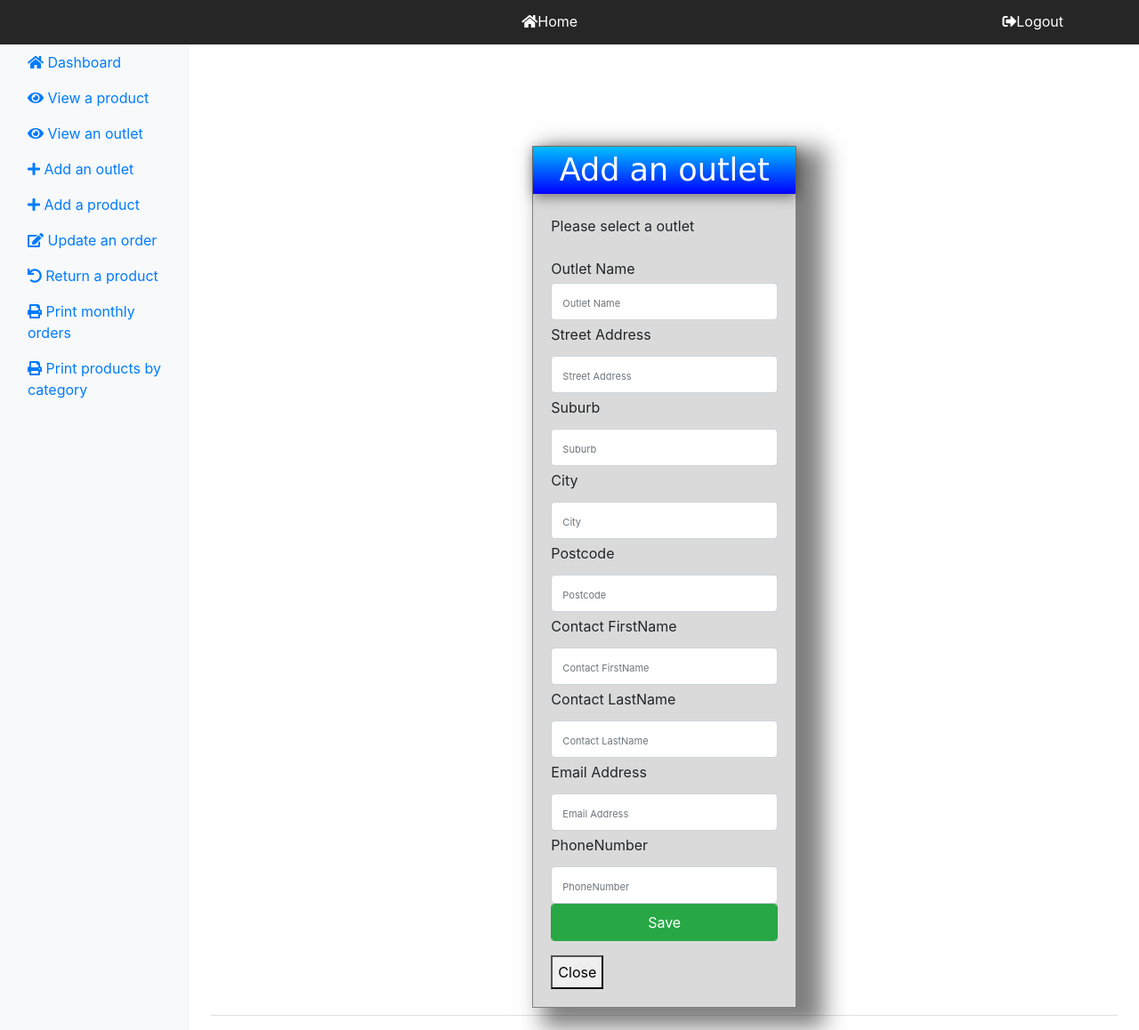
After one commit to songlei1979/htcs5604-2021s2API, a Flask app: page /addanoutlet in a window 1280 px wide. The commit adds this page. Shown: the whole page at 89% size. Run offline with Flask 2, Linux system fonts and the light colour scheme; the visitor is signed in with stand-in values (Sample User, id 1); some libraries are stand-ins or nearby versions.

Commit message:
add an outlet

```diff
--- a/app.py
+++ b/app.py
@@ -3,7 +3,7 @@ import decimal
 from flask import Flask, send_from_directory, request, redirect, url_for, session, render_template
 import simplejson as json
 
-from Classes import DataShow
+from Classes import DataShow, Outlet
 from flask_cors import CORS
 
 
@@ -52,6 +52,13 @@ def viewanoutlet():
     # check if user is loggedin
     if 'loggedin' in session:
         return render_template('viewanoutlet.html', username=session['username'])
+    return redirect(url_for('login'))
+
+@app.route('/addanoutlet')
+def addanoutlet():
+    # check if user is loggedin
+    if 'loggedin' in session:
+        return render_template('addanoutlet.html', username=session['username'])
     return redirect(url_for('login'))
 
 # products
@@ -114,6 +121,26 @@ def getOrderline(orderline_id):
     ds = DataShow()
     return json.dumps(ds.orderline(orderline_id))
 
+@app.route('/addanoutletAPI', methods=['POST'])
+def addanoutletapi():
+    request_data = request.get_json()
+    OutletName = request_data['OutletName']
+    Streetaddress = request_data['Streetaddress']
+    Suburb = request_data['Suburb']
+    City = request_data['City']
+    Postcode = request_data['Postcode']
+    ContactFirstName = request_data['ContactFirstName']
+    ContactLastName = request_data['ContactLastName']
+    Emailaddress = request_data['Emailaddress']
+    PhoneNumber = request_data['PhoneNumber']
+    outlet = Outlet(0, OutletName, Streetaddress, Suburb, City, Postcode, ContactFirstName, ContactLastName, Emailaddress, PhoneNumber)
+    try:
+        outlet.insert()
+        return "New outlet saved successfully"
+    except:
+        return "Insertion is failed, please contact administrator"
+
+
 @app.route("/static/<path:path>")
 def static_dir(path):
     return send_from_directory("static", path)
--- a/static/js/script.js
+++ b/static/js/script.js
@@ -82,3 +82,31 @@ function viewAnOutlet(OutletID){
         });
     return outlet;
 }
+
+function addAnOutlet(OutletName, Streetaddress, Suburb, City, Postcode, ContactFirstName, ContactLastName, Emailaddress, PhoneNumber){
+    var msg = "";
+    $.ajax({
+            type: 'POST',
+            url: 'https://htcs5604-2021s2api.herokuapp.com/addanoutletAPI',
+            async: false,
+            dataType: "JSON", // data type expected from server
+            data: JSON.stringify({
+                OutletName: OutletName,
+                Streetaddress: Streetaddress,
+                Suburb: Suburb,
+                City: City,
+                Postcode: Postcode,
+                ContactFirstName: ContactFirstName,
+                ContactLastName: ContactLastName,
+                Emailaddress: Emailaddress,
+                PhoneNumber: PhoneNumber,
+            }),
+            success: function (data) {
+                msg = data;
+            },
+            error: function(err) {
+                msg= err;
+            }
+        });
+    return msg;
+}
--- /dev/null
+++ b/templates/addanoutlet.html
@@ -0,0 +1,68 @@
+{% extends 'layout.html' %}
+
+{% block title %}Home{% endblock %}
+
+{% block content %}
+    <script>
+        $(document).ready(function (){
+
+            $("#savebtn").click(function (){
+                var OutletName = $("#OutletName").val();
+                var Streetaddress = $("#Streetaddress").val();
+                var Suburb = $("#Suburb").val();
+                var City = $("#City").val();
+                var Postcode = $("#Postcode").val();
+                var ContactFirstName = $("#ContactFirstName").val();
+                var ContactLastName = $("#ContactLastName").val();
+                var Emailaddress = $("#Emailaddress").val();
+                var PhoneNumber = $("#PhoneNumber").val();
+
+                alert(addAnOutlet(OutletName, Streetaddress, Suburb, City, Postcode, ContactFirstName, ContactLastName, Emailaddress, PhoneNumber));
+                $("#OutletName").val("");
+                $("#Streetaddress").val("");
+                $("#Suburb").val("");
+                $("#City").val("");
+                $("#Postcode").val("");
+                $("#ContactFirstName").val("");
+                $("#ContactLastName").val("");
+                $("#Emailaddress").val("");
+                $("#PhoneNumber").val("");
+            });
+
+            $("#exitBtn").click(function (){
+                window.location.href = "{{ url_for('home') }}";
+            });
+
+        });
+    </script>
+
+    <div class="login-box">
+    <div class="login-header">Add an outlet</div>
+    <div class="login-body">
+        <p>Please select a outlet</p>
+        <form class="form-group" method="post" onsubmit="return false">
+            <lable>Outlet Name</lable>
+            <input type="text" class="form-control" name="OutletName" placeholder="Outlet Name" id="OutletName" required>
+            <label>Street Address</label>
+            <input type="text" class="form-control" name="Streetaddress" placeholder="Street Address" id="Streetaddress" required>
+            <label>Suburb</label>
+            <input type="text" class="form-control" name="Suburb" placeholder="Suburb" id="Suburb" required>
+            <label>City</label>
+            <input type="text" class="form-control" name="City" placeholder="City" id="City" required>
+            <label>Postcode</label>
+            <input type="text" class="form-control" name="Postcode" placeholder="Postcode" id="Postcode" required>
+            <label>Contact FirstName</label>
+            <input type="text" class="form-control" name="ContactFirstName" placeholder="Contact FirstName" id="ContactFirstName" required>
+            <label>Contact LastName</label>
+            <input type="text" class="form-control" name="ContactLastName" placeholder="Contact LastName" id="ContactLastName" required>
+            <label>Email Address</label>
+            <input type="text" class="form-control" name="Emailaddress" placeholder="Email Address" id="Emailaddress" required>
+            <label>PhoneNumber</label>
+            <input type="text" class="form-control" name="PhoneNumber" placeholder="PhoneNumber" id="PhoneNumber" required>
+            <button class = "form-control btn btn-success" id = "savebtn">Save</button>
+        </form>
+        <button id="exitBtn">Close</button>
+
+    </div>
+</div>
+{% endblock %}
--- a/templates/home.html
+++ b/templates/home.html
@@ -19,7 +19,7 @@
             </a>
         </p>
         <p class="nav-item">
-            <a class="nav-link" href="#">
+            <a class="nav-link" href="{{ url_for('addanoutlet') }}">
 
                 <span>Add an outlet</span>
             </a>
--- a/templates/layout.html
+++ b/templates/layout.html
@@ -48,13 +48,13 @@
                         </a>
                     </li>
                     <li class="nav-item">
-                        <a class="nav-link" href="#">
+                        <a class="nav-link" href="{{ url_for('viewanoutlet') }}">
                             <i class="fas fa-eye"></i>
                             <span>View an outlet</span>
                         </a>
                     </li>
                     <li class="nav-item">
-                        <a class="nav-link" href="#">
+                        <a class="nav-link" href="{{ url_for('addanoutlet') }}">
                             <i class="fas fa-plus"></i>
                             <span>Add an outlet</span>
                         </a>
--- a/templates/viewanoutlet.html
+++ b/templates/viewanoutlet.html
@@ -49,8 +49,7 @@
             });
         });
     </script>
-    <h1 class="h2">Dashboard</h1>
-    <p>Welcome back, {{ username }}!</p>
+
     <div class="login-box">
     <div class="login-header">View an outlet</div>
     <div class="login-body">
--- a/templates/viewaproduct.html
+++ b/templates/viewaproduct.html
@@ -42,8 +42,7 @@
             });
         });
     </script>
-    <h1 class="h2">Dashboard</h1>
-    <p>Welcome back, {{ username }}!</p>
+
     <div class="login-box">
     <div class="login-header">View a product</div>
     <div class="login-body">
```
